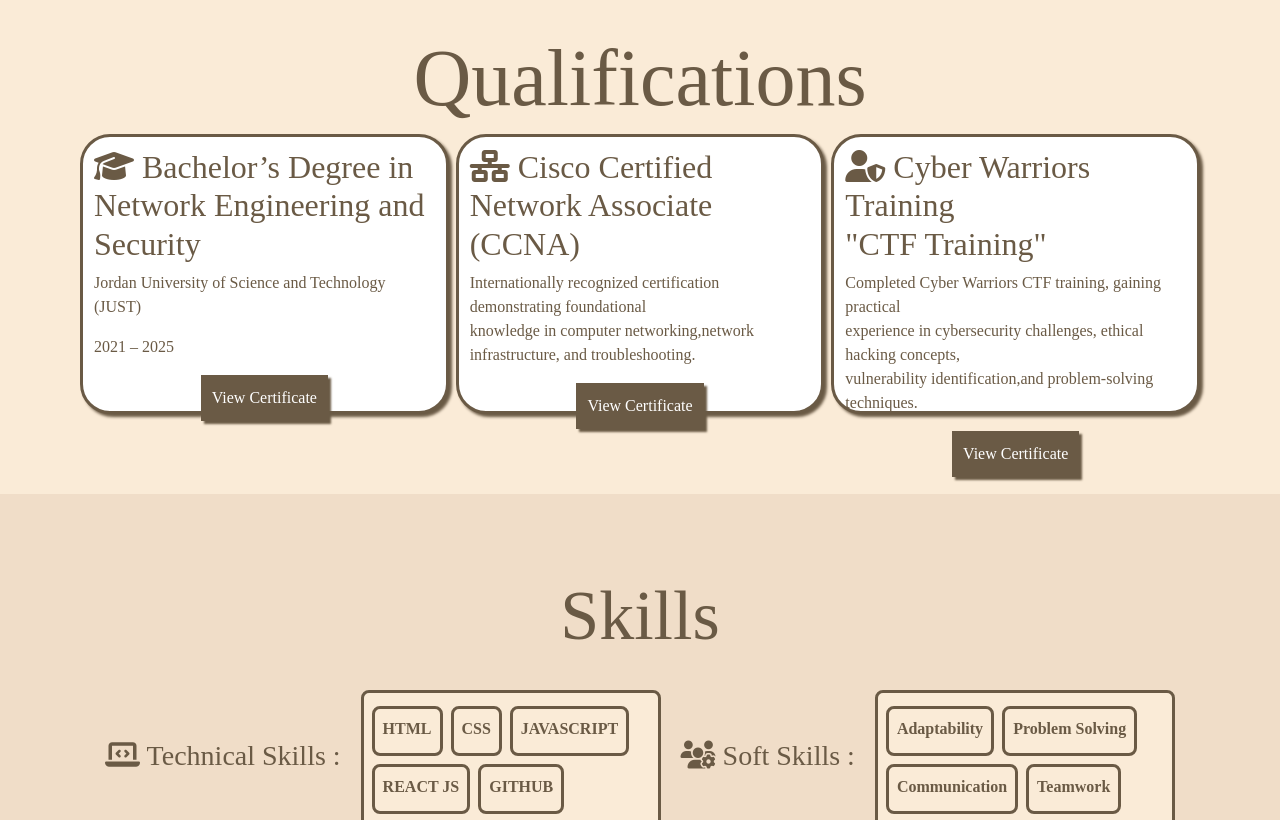
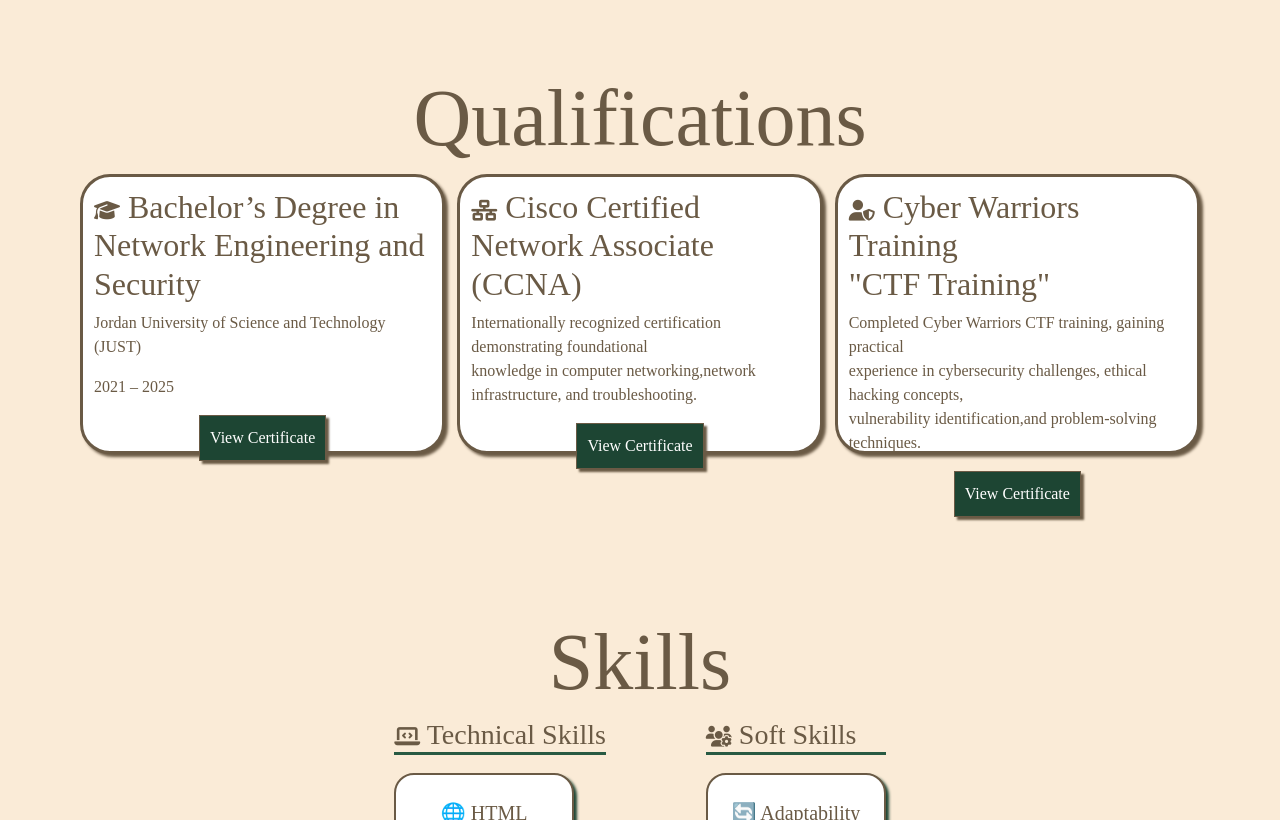
Before and after one commit to saraaldoulat2749-art/Project1, a plain HTML site: page index.html in a window 1280 px wide. Shown: the part 1980-2800 px from the top of the page. Drawn offline with nearby package versions, Linux system fonts and the light colour scheme.

Commit message:
This is update

```diff
--- a/index.html
+++ b/index.html
@@ -115,47 +115,28 @@
 
 <!--skills-->
 <div id="skills">
-<h2>Skills </h2><br><div class="sk1">
-  <h3><i class="fa-solid fa-laptop-code"></i> Technical Skills :</h3>
-     <div class="sk" >
-    <div class="skill">
-      <span>HTML</span>
+  <h2>Skills</h2>
+  <div class="sk1">
+
+    <div class="sk">
+            <h3><i class="fa-solid fa-laptop-code"></i> Technical Skills </h3>
+
+      <div class="skill"><span>🌐 HTML</span></div>
+      <div class="skill"><span>🎨 CSS</span></div>
+      <div class="skill"><span>⚡ JAVASCRIPT</span></div>
+      <div class="skill"><span>🐙 GITHUB</span></div>
     </div>
 
-    <div class="skill">
-      <span>CSS</span>
+    <div class="sk">
+         <h3><i class="fa-solid fa-users-gear"></i> Soft Skills </h3>
+      <div class="skill"><span>🔄 Adaptability</span></div>
+      <div class="skill"><span>🧩 Problem Solving</span></div>
+      <div class="skill"><span>💬 Communication</span></div>
+      <div class="skill"><span>🤝 Teamwork</span></div>
     </div>
 
-    <div class="skill">
-      <span>JAVASCRIPT</span>
-    </div>
-
-    <div class="skill">
-      <span>REACT JS</span>
-    </div>
-
-    <div class="skill">
-
-      <span>GITHUB</span>
-    </div>
-    </div> <h3><i class="fa-solid fa-users-gear"></i> Soft Skills :</h3>
-<div class="sk">
-
-    <div class="skill">
-  <span>Adaptability</span>
+  </div>
 </div>
-
-    <div class="skill">
-  <span>Problem Solving</span>
-</div>
-    <div class="skill">
-  <span>Communication</span>
-</div>
-<div class="skill">
-  <span>Teamwork</span>
-</div>
-  </div>
-</div></div>
 
 <!--Project-->
 <div id="projects">
--- a/style.css
+++ b/style.css
@@ -10,7 +10,7 @@ a{
     color: #B09480;
 }
 .nav-link{
- color: #6A5A45;
+ color: #1D4533;
  font-size: 20px;
 }
 .nav-link:hover{
@@ -22,9 +22,9 @@ a{
  font-size: 50px;
  font-weight: bold;
  text-shadow: 3px 3px 3px black;
- color: #B09480;
+ color: #1D4533;
 }
-
+.fa-solid{font-size: 1.3rem;}
 /*==============================home=========================*/
 
 #home{
@@ -33,7 +33,9 @@ a{
  display: flex;
  justify-content:space-around;
  align-items: center;
- height: 95vh;}
+ height: 100vh;
+ color: #1D4533;
+}
 #home p{
  font-size: 35px;
 }
@@ -42,7 +44,7 @@ h1{
 }
 #cv{
  color: white;
- background-color: #6A5A45;
+ background-color: #1D4533;
  box-shadow: 3px 3px 2px #6A5A45;
  width: fit-content;
  padding: 10px;
@@ -103,7 +105,7 @@ font-size: 16px ;}
    /*==============================experience=========================*/
 
 #experience{
- background-color:#F0DDC8;
+ background-color:antiquewhite;
  padding: 80px;
 }
 .exp{
@@ -127,7 +129,8 @@ font-size: 16px ;}
 #experience p{
  height: 85px;}
 .ex:hover{
- background-color:antiquewhite;
+ background-color:  #1D4533;
+;
  transform: translateX(-8px);}
 @media (max-width: 768px) {
   #experience {
@@ -156,7 +159,7 @@ font-size: 16px ;}
  font-size: 80px;}
 .qua{
  display: flex;
- gap: 7px;
+ gap: 12px;
  flex: 1 ;}
 .q1{
  border: 3px solid #6A5A45;
@@ -175,7 +178,7 @@ font-size: 16px ;}
 }
 .q1 a{
  color: white;
- background-color: #6A5A45;
+ background-color: #1D4533;
  box-shadow: 3px 3px 2px #6A5A45;
  width: fit-content;
  padding: 10px;
@@ -187,6 +190,7 @@ font-size: 16px ;}
 .q1 a:hover{
   background-color: #F0DDC8;
 }
+
 @media (max-width: 768px) {
 #qualifications {
  padding: 40px 20px;
@@ -204,45 +208,46 @@ font-size: 16px ;}
 
 }
 /*==============================skills=========================*/
-#skills{
- background-color:#F0DDC8;
- padding: 80px;
-}
-.sk1
-{
- display: flex;
- gap: 20px;
- flex-direction: ;
- justify-content: center;
- align-items: center;
-}
-.sk {
- display: flex;
- flex-wrap: wrap;
- align-content: center;
- border: 3px solid #6A5A45;
- background-color:antiquewhite;
- padding: 8px;
- width: 300px;
- height: 140px;
- gap: 8px;
- font-weight: bold;
- border-radius: 8px;
+#skills {
+  padding: 80px;
+  background-color:antiquewhite;
+
 }
 #skills h2{
- font-size: 70px;
- text-align: center;}
+  font-size: 80px;
+  text-align: center;
+}
+.sk{
+display: flex;
+flex-direction: column;
+  gap: 10px;
+
+
+}
+.sk h3{
+  border-bottom: 3px solid #285a43;
+}
+.sk1{display: flex;
+gap: 100px;
+justify-content: center;
+}
+
 .skill{
- border-radius: 8px;
- border: 3px solid #6A5A45;
- width:fit-content ;
- height: 50px;
- padding: 8px;
+  border: 2px solid #6A5A45;
+  background-color: white;
+  width: 180px;
+  height:80px;
+  display: flex;
+  font-size: 20px;
+  justify-content: center;
+  align-items: center;
+    border-radius: 20px;
+    box-shadow: 3px 3px 3px #1D4533;
 }
 .skill:hover {
-  transform: translateY(-5px);
-  box-shadow: 8px 8px 18px #0a0a0a,-8px -8px 18px #6A5A45;
-}
+  transform: translateY(-8px);
+  border-color:#6A5A45;
+background-color: #1D4533;}
 @media (max-width: 768px) {
 #skills {
  padding: 40px ;}
@@ -294,7 +299,7 @@ font-size: 16px ;}
 }
 .ap{
  color: white;
- background-color: #6A5A45;
+ background-color: #1D4533;
  box-shadow: 3px 3px 2px #6A5A45;
  padding: 10px;
  border-radius:15px;
@@ -328,7 +333,7 @@ font-size: 16px ;}
 
 /*==============================references=========================*/
 #references{
- background-color:#F0DDC8;
+ background-color:antiquewhite;
  padding: 80px;
 }
 #references h2{
@@ -337,7 +342,7 @@ font-size: 16px ;}
 }
 .ref{
  display: flex;
- gap: 8px;
+ gap: 12px;
 }
 .r1{
  border: 3px solid #6A5A45;
```
Also changed, not shown: pictures/FIGMA.jpeg (deleted), pictures/sara (2).jpeg (deleted), 1 other file.
